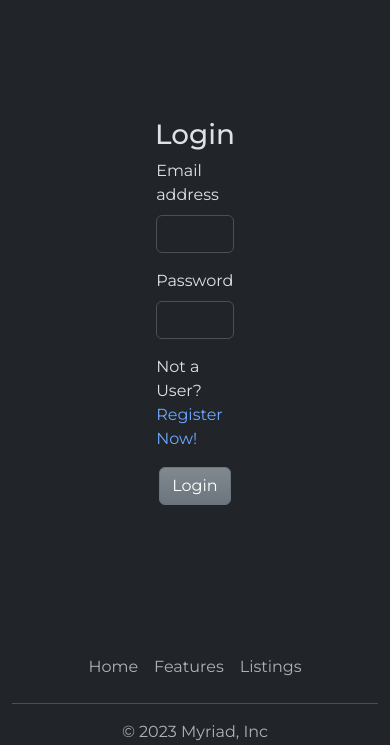
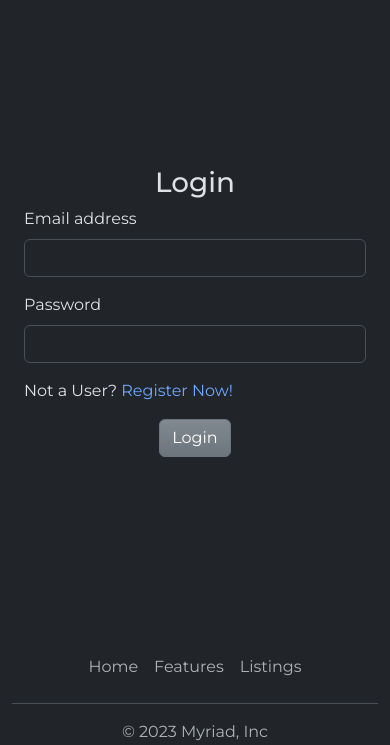
Before and after one commit to imhxrsh/SE-MiniProject, a PHP site: page /login in a window 390 px wide. Shown: the part 72-817 px from the top of the page. Run offline with PHP 8.4, Linux system fonts and the light colour scheme; some libraries are stand-ins or nearby versions.

Commit message:
Responsiveness fixed

```diff
--- a/assets/css/styles.css
+++ b/assets/css/styles.css
@@ -13,10 +13,12 @@
     height: 90vh;
 }
 
-.center-vert {
-    position: absolute;
-    top: 50%;
-    transform: translate(0, -60%);
+@media (min-width: 992px) {
+    .center-vert {
+        position: absolute;
+        top: 50%;
+        transform: translate(0, -60%);
+    }
 }
 
 .hero-body-tertiary {
--- a/login.php
+++ b/login.php
@@ -40,14 +40,14 @@ if ($_SERVER["REQUEST_METHOD"] == "POST") {
     <?php include 'includes/navbar.php' ?>
     <?php if (isset($_GET["error"])) {
         if ($_GET["error"] == "notLoggedIn") {
-            echo '<div class="container col-5"><div class="alert alert-danger alert-dismissible fade show" role="alert">Please log in and then book again!<button type="button" class="btn-close" data-bs-dismiss="alert" aria-label="Close"></button></div></div>';
+            echo '<div class="container col-lg-5 col-12"><div class="alert alert-danger alert-dismissible fade show" role="alert">Please log in and then book again!<button type="button" class="btn-close" data-bs-dismiss="alert" aria-label="Close"></button></div></div>';
         }
     }
     ?>
     <div class="register d-flex container justify-content-center align-items-center">
-        <div class="d-flex row col-8 justify-content-center align-items-center">
+        <div class="d-flex row col-lg-8 col-12 justify-content-center align-items-center">
             <h1 class="text-center">Login</h1>
-            <div class="col-5">
+            <div class="col-lg-5 col-12">
                 <form action="" method="POST">
                     <div class="mb-3">
                         <label for="email" class="form-label">Email address</label>
--- a/register.php
+++ b/register.php
@@ -41,9 +41,9 @@ if ($_SERVER["REQUEST_METHOD"] == "POST") {
     <?php include 'includes/navbar.php' ?>
 
     <div class="register d-flex container justify-content-center align-items-center">
-        <div class="d-flex row col-8 justify-content-center align-items-center">
+        <div class="d-flex row col-lg-8 col-12 justify-content-center align-items-center">
             <h1 class="text-center">Register</h1>
-            <div class="col-5">
+            <div class="col-lg-5 col-12">
                 <form action="" method="POST">
                     <div class="mb-3">
                         <label for="name" class="form-label">Full Name<span style="color: red;">*</span></label>
```
Also changed, not shown: booking.php (+0 -18 lines).
